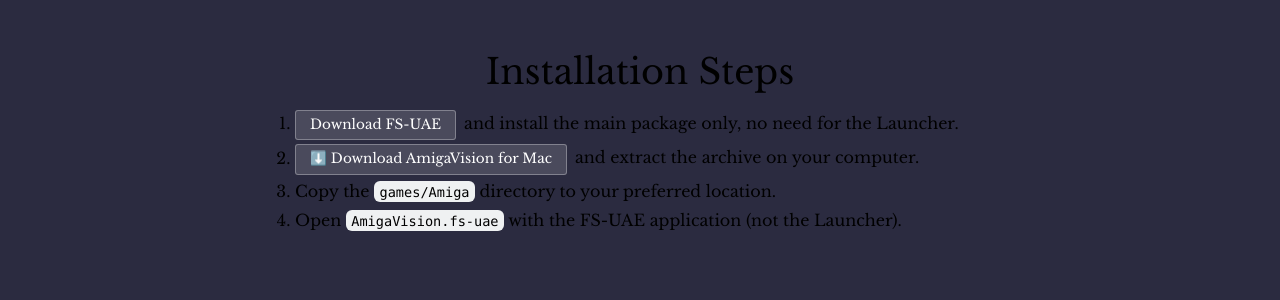
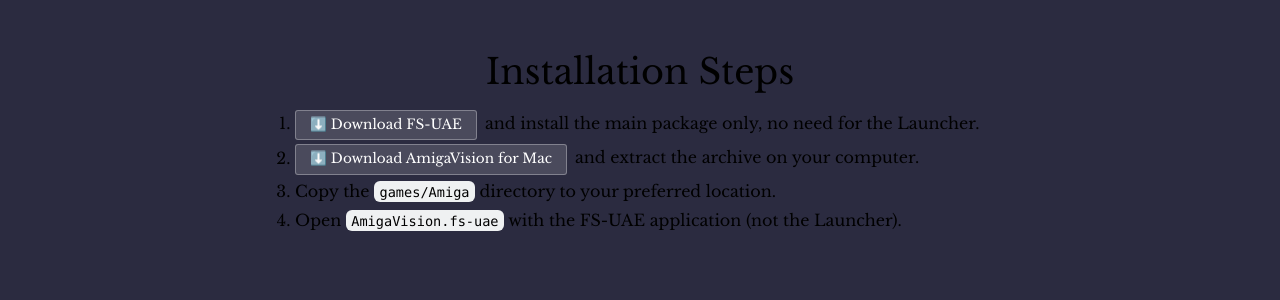
Before and after one commit to amigavision/amigavision.github.io, a Jekyll site: the page built from download/mac.html, in a window 1280 px wide. Shown: the part 457-757 px from the top of the page. Built offline with Jekyll 4.4.1, drawn with Linux system fonts in a browser that asks for light colours.

Commit message:
Add download arrow

```diff
--- a/download/linux.html
+++ b/download/linux.html
@@ -16,7 +16,7 @@
   <div class="text-container">
     <h2>Installation Steps</h2>
     <ol>
-      <li><div class="button alt"><a target="_blank" href="https://fs-uae.net">Download FS-UAE</a></div>and install the main package only, no need for the Launcher.</li>
+      <li><div class="button alt"><a target="_blank" href="https://fs-uae.net">⬇️ Download FS-UAE</a></div>and install the main package only, no need for the Launcher.</li>
       <li><div class="button alt"><a target="_blank" href="https://archive.org/details/software?query=amigavision+for+linux">⬇️ Download AmigaVision for Linux</a></div>and extract the archive on your computer.</li>
       <li>Copy the <code>games/Amiga</code> directory to your preferred location.</li>
       <li>Open <code>AmigaVision.fs-uae</code> with the FS-UAE application (not the Launcher).</li>
--- a/download/mac.html
+++ b/download/mac.html
@@ -16,7 +16,7 @@
   <div class="text-container">
     <h2>Installation Steps</h2>
     <ol>
-      <li><div class="button alt"><a target="_blank" href="https://fs-uae.net">Download FS-UAE</a></div>and install the main package only, no need for the Launcher.</li>
+      <li><div class="button alt"><a target="_blank" href="https://fs-uae.net">⬇️ Download FS-UAE</a></div>and install the main package only, no need for the Launcher.</li>
       <li><div class="button alt"><a target="_blank" href="https://archive.org/details/software?query=amigavision+for+mac">⬇️ Download AmigaVision for Mac</a></div>and extract the archive on your computer.</li>
       <li>Copy the <code>games/Amiga</code> directory to your preferred location.</li>
       <li>Open <code>AmigaVision.fs-uae</code> with the FS-UAE application (not the Launcher).</li>
--- a/download/windows.html
+++ b/download/windows.html
@@ -16,7 +16,7 @@
   <div class="text-container">
     <h2>Installation Steps</h2>
     <ol>
-      <li><div class="button alt"><a target="_blank" href="https://fs-uae.net">Download FS-UAE</a></div>and install the main package only, no need for the Launcher.</li>
+      <li><div class="button alt"><a target="_blank" href="https://fs-uae.net">⬇️ Download FS-UAE</a></div>and install the main package only, no need for the Launcher.</li>
       <li><div class="button alt"><a target="_blank" href="https://archive.org/details/software?query=amigavision+for+windows">⬇️ Download AmigaVision for Windows</a></div>and extract the archive on your computer.</li>
       <li>Copy the <code>games/Amiga</code> directory to your preferred location.</li>
       <li>Open <code>AmigaVision.fs-uae</code> with the FS-UAE application (not the Launcher).</li>
```
